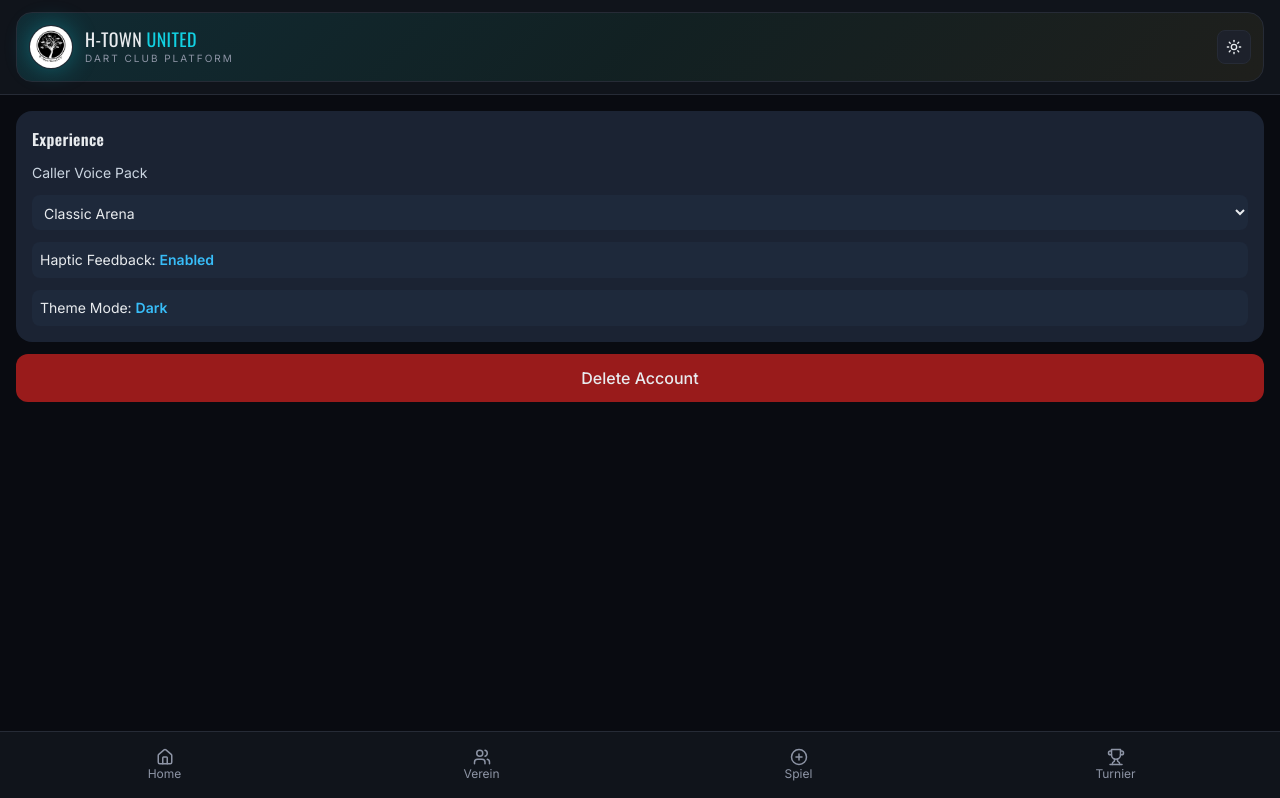
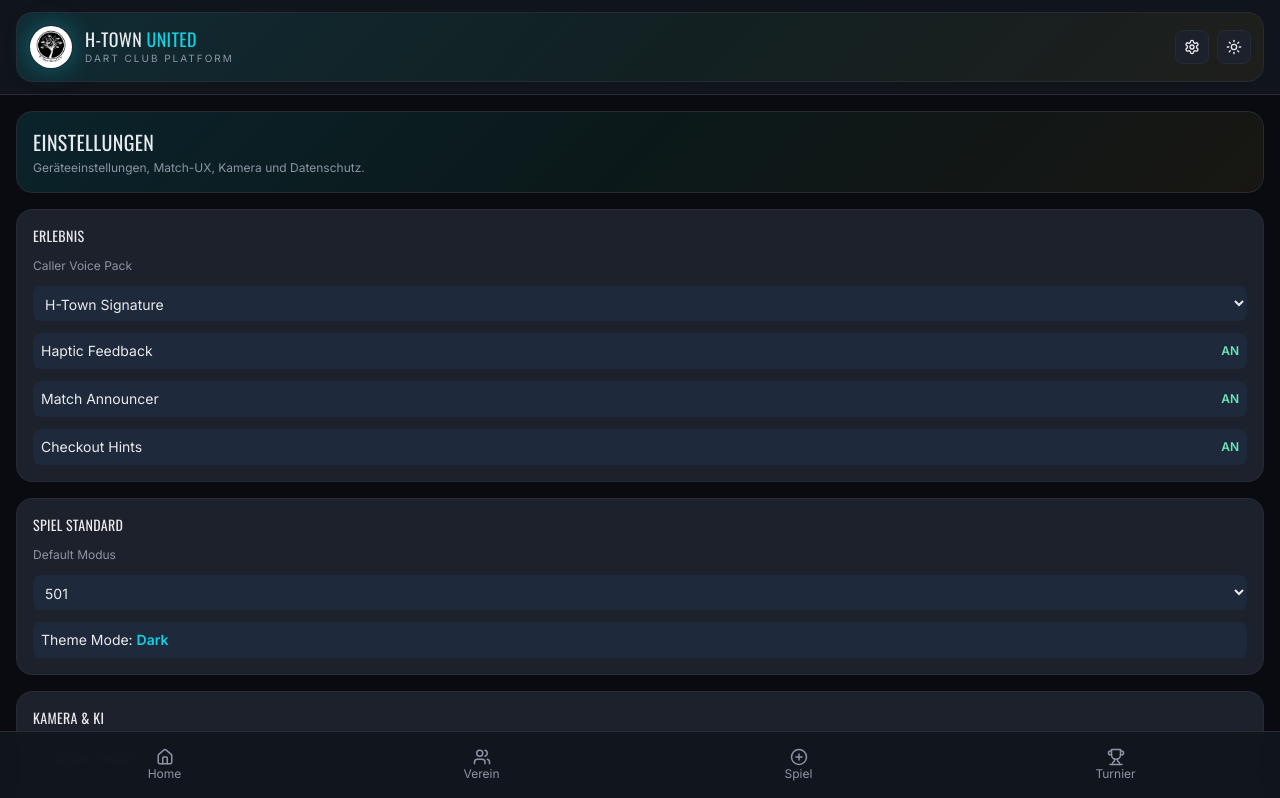
Before and after one commit to Martin-Mue/H-Town-United-Dartsapp-byClawdbot, a React (Vite) app in the folder frontend/: page /settings in a window 1280 px wide. Shown: the top 798 px of the page. Built offline with nearby package versions, Linux system fonts and the light colour scheme.

Commit message:
feat: route dashboard statistics correctly and expand settings controls

```diff
--- a/frontend/src/app/router/AppRouter.tsx
+++ b/frontend/src/app/router/AppRouter.tsx
@@ -10,6 +10,7 @@ import { LegResultScreen } from '../../features/games/LegResultScreen';
 import { MatchSummaryScreen } from '../../features/games/MatchSummaryScreen';
 import { MatchLivePage } from '../../features/games/MatchLivePage';
 import { TrainingPage } from '../../features/training/TrainingPage';
+import { StatisticsPage } from '../../features/statistics/StatisticsPage';
 
 /** Defines route map and animated slide transitions between screens. */
 export function AppRouter() {
@@ -32,6 +33,7 @@ export function AppRouter() {
             <Route path="/match/:matchId" element={<MatchLivePage />} />
             <Route path="/tournaments" element={<TournamentsPage />} />
             <Route path="/training" element={<TrainingPage />} />
+            <Route path="/statistics" element={<StatisticsPage />} />
             <Route path="/settings" element={<SettingsPage />} />
             <Route path="/leg-result" element={<LegResultScreen />} />
             <Route path="/match-summary" element={<MatchSummaryScreen />} />
--- a/frontend/src/components/layout/MobileShell.tsx
+++ b/frontend/src/components/layout/MobileShell.tsx
@@ -1,5 +1,6 @@
 import type { PropsWithChildren } from 'react';
-import { Sun, Moon } from 'lucide-react';
+import { Sun, Moon, Settings } from 'lucide-react';
+import { Link } from 'react-router-dom';
 import { useThemeMode } from '../../app/providers/ThemeProvider';
 import { BottomNavigation } from '../navigation/BottomNavigation';
 
@@ -26,9 +27,14 @@ export function MobileShell({ children }: PropsWithChildren) {
               </div>
             </div>
 
-            <button onClick={toggleMode} className="rounded-lg px-2 py-2 card-bg soft-border border" aria-label="Toggle theme">
-              {mode === 'dark' ? <Sun size={16} /> : <Moon size={16} />}
-            </button>
+            <div className="flex items-center gap-2">
+              <Link to="/settings" className="rounded-lg px-2 py-2 card-bg soft-border border" aria-label="Open settings">
+                <Settings size={16} />
+              </Link>
+              <button onClick={toggleMode} className="rounded-lg px-2 py-2 card-bg soft-border border" aria-label="Toggle theme">
+                {mode === 'dark' ? <Sun size={16} /> : <Moon size={16} />}
+              </button>
+            </div>
           </div>
         </div>
       </header>
--- a/frontend/src/features/dashboard/DashboardPage.tsx
+++ b/frontend/src/features/dashboard/DashboardPage.tsx
@@ -72,7 +72,7 @@ export function DashboardPage() {
   const quickActions = [
     { title: 'Neues Spiel', subtitle: '501 · 301 · Cricket', icon: Target, onClick: () => navigate('/new-game') },
     { title: 'Turnier', subtitle: 'K.O. · Round Robin', icon: Trophy, onClick: () => navigate('/tournaments') },
-    { title: 'Statistiken', subtitle: 'Ranglisten & Vergleiche', icon: BarChart3, onClick: () => navigate('/settings') },
+    { title: 'Statistiken', subtitle: 'Ranglisten & Vergleiche', icon: BarChart3, onClick: () => navigate('/statistics') },
     { title: 'Training', subtitle: 'Drills & Coaching', icon: Dumbbell, onClick: () => navigate('/training') },
   ];
 
--- a/frontend/src/features/settings/SettingsPage.tsx
+++ b/frontend/src/features/settings/SettingsPage.tsx
@@ -1,55 +1,89 @@
 import { useState } from 'react';
 import { useThemeMode } from '../../app/providers/ThemeProvider';
 
-/** Handles account-level preferences and destructive user actions. */
+/** Handles app preferences and account/privacy controls. */
 export function SettingsPage() {
+  const { mode, toggleMode } = useThemeMode();
+  const [voicePack, setVoicePack] = useState('H-Town Signature');
+  const [hapticsEnabled, setHapticsEnabled] = useState(true);
+  const [cameraOverlay, setCameraOverlay] = useState(true);
+  const [autoSuggestScore, setAutoSuggestScore] = useState(true);
+  const [quickCheckoutHints, setQuickCheckoutHints] = useState(true);
+  const [matchAnnouncer, setMatchAnnouncer] = useState(true);
+  const [defaultGameMode, setDefaultGameMode] = useState('X01_501');
+  const [privacyMode, setPrivacyMode] = useState(false);
   const [confirmDelete, setConfirmDelete] = useState(false);
-  const [voicePack, setVoicePack] = useState('Classic Arena');
-  const [hapticsEnabled, setHapticsEnabled] = useState(true);
-  const { mode, toggleMode } = useThemeMode();
 
   return (
-    <section className="space-y-3">
-      <div className="rounded-2xl bg-panel p-4 space-y-3">
-        <h3 className="font-semibold">Experience</h3>
-        <label className="text-sm text-slate-300 block">Caller Voice Pack</label>
-        <select
-          value={voicePack}
-          onChange={(event) => setVoicePack(event.target.value)}
-          className="w-full rounded-lg bg-slate-800 p-2 text-sm"
-        >
+    <section className="space-y-4 animate-[fadeIn_.25s_ease]">
+      <div className="hero-gradient rounded-2xl border soft-border p-4">
+        <h2 className="text-xl uppercase">Einstellungen</h2>
+        <p className="text-xs muted-text mt-1">Geräteeinstellungen, Match-UX, Kamera und Datenschutz.</p>
+      </div>
+
+      <div className="rounded-2xl card-bg border soft-border p-4 space-y-3">
+        <h3 className="text-sm uppercase">Erlebnis</h3>
+        <label className="text-xs muted-text block">Caller Voice Pack</label>
+        <select value={voicePack} onChange={(event) => setVoicePack(event.target.value)} className="w-full rounded-lg bg-slate-800 p-2 text-sm">
           <option>Classic Arena</option>
           <option>Pro Championship</option>
           <option>H-Town Signature</option>
         </select>
 
-        <button
-          onClick={() => setHapticsEnabled((value) => !value)}
-          className="w-full rounded-lg bg-slate-800 p-2 text-sm text-left"
-        >
-          Haptic Feedback: <span className="font-semibold text-accent">{hapticsEnabled ? 'Enabled' : 'Disabled'}</span>
-        </button>
+        <ToggleRow label="Haptic Feedback" value={hapticsEnabled} onToggle={() => setHapticsEnabled((v) => !v)} />
+        <ToggleRow label="Match Announcer" value={matchAnnouncer} onToggle={() => setMatchAnnouncer((v) => !v)} />
+        <ToggleRow label="Checkout Hints" value={quickCheckoutHints} onToggle={() => setQuickCheckoutHints((v) => !v)} />
+      </div>
 
+      <div className="rounded-2xl card-bg border soft-border p-4 space-y-3">
+        <h3 className="text-sm uppercase">Spiel Standard</h3>
+        <label className="text-xs muted-text block">Default Modus</label>
+        <select value={defaultGameMode} onChange={(event) => setDefaultGameMode(event.target.value)} className="w-full rounded-lg bg-slate-800 p-2 text-sm">
+          <option value="X01_301">301</option>
+          <option value="X01_501">501</option>
+          <option value="CRICKET">Cricket</option>
+          <option value="CUSTOM">Custom</option>
+        </select>
         <button onClick={toggleMode} className="w-full rounded-lg bg-slate-800 p-2 text-sm text-left">
-          Theme Mode: <span className="font-semibold text-accent">{mode === 'dark' ? 'Dark' : 'Light'}</span>
+          Theme Mode: <span className="font-semibold primary-text">{mode === 'dark' ? 'Dark' : 'Light'}</span>
         </button>
       </div>
 
+      <div className="rounded-2xl card-bg border soft-border p-4 space-y-3">
+        <h3 className="text-sm uppercase">Kamera & KI</h3>
+        <ToggleRow label="Kamera Overlay" value={cameraOverlay} onToggle={() => setCameraOverlay((v) => !v)} />
+        <ToggleRow label="Auto Score-Vorschlag" value={autoSuggestScore} onToggle={() => setAutoSuggestScore((v) => !v)} />
+      </div>
+
+      <div className="rounded-2xl card-bg border soft-border p-4 space-y-3">
+        <h3 className="text-sm uppercase">Datenschutz</h3>
+        <ToggleRow label="Privacy Mode (anonyme Namen in Listen)" value={privacyMode} onToggle={() => setPrivacyMode((v) => !v)} />
+      </div>
+
       <button className="w-full rounded-xl bg-red-800 p-3 font-medium" onClick={() => setConfirmDelete(true)}>
-        Delete Account
+        Account löschen
       </button>
 
       {confirmDelete && (
         <div className="rounded-xl border border-red-400/30 bg-red-950/50 p-4">
-          <p className="mb-3 text-sm text-red-100">Are you sure you want to permanently delete this account?</p>
+          <p className="mb-3 text-sm text-red-100">Willst du diesen Account wirklich dauerhaft löschen?</p>
           <div className="flex gap-2">
             <button className="flex-1 rounded-lg bg-slate-700 p-2" onClick={() => setConfirmDelete(false)}>
-              Cancel
+              Abbrechen
             </button>
-            <button className="flex-1 rounded-lg bg-red-700 p-2">Confirm Delete</button>
+            <button className="flex-1 rounded-lg bg-red-700 p-2">Löschen bestätigen</button>
           </div>
         </div>
       )}
     </section>
   );
 }
+
+function ToggleRow({ label, value, onToggle }: { label: string; value: boolean; onToggle: () => void }) {
+  return (
+    <button onClick={onToggle} className="w-full rounded-lg bg-slate-800 p-2 text-sm text-left flex items-center justify-between">
+      <span>{label}</span>
+      <span className={`text-xs font-semibold ${value ? 'text-emerald-300' : 'text-slate-400'}`}>{value ? 'AN' : 'AUS'}</span>
+    </button>
+  );
+}
--- /dev/null
+++ b/frontend/src/features/statistics/StatisticsPage.tsx
@@ -0,0 +1,119 @@
+import { useEffect, useMemo, useState } from 'react';
+
+type RankingEntry = { playerId: string; rating: number };
+type RecentMatch = { matchId: string; mode: string; winnerPlayerId: string | null; players: string[] };
+type DashboardSummary = { clubAverage: number; checkoutAverage: number; liveMatches: number; topScore180Count: number };
+type ManagedPlayer = {
+  id: string;
+  displayName: string;
+  currentAverage?: number;
+  checkoutPercentage?: number;
+  pressurePerformanceIndex?: number;
+  total180s?: number;
+};
+
+const PLAYER_STORAGE_KEY = 'htown-players';
+
+export function StatisticsPage() {
+  const [summary, setSummary] = useState<DashboardSummary | null>(null);
+  const [ranking, setRanking] = useState<RankingEntry[]>([]);
+  const [recent, setRecent] = useState<RecentMatch[]>([]);
+  const [error, setError] = useState<string | null>(null);
+
+  const localPlayers = useMemo<ManagedPlayer[]>(() => {
+    try {
+      const raw = window.localStorage.getItem(PLAYER_STORAGE_KEY);
+      return raw ? (JSON.parse(raw) as ManagedPlayer[]) : [];
+    } catch {
+      return [];
+    }
+  }, []);
+
+  useEffect(() => {
+    const load = async () => {
+      try {
+        setError(null);
+        const [summaryResponse, rankingResponse, recentResponse] = await Promise.all([
+          fetch('http://localhost:8080/api/analytics/dashboard-summary'),
+          fetch('http://localhost:8080/api/global-ranking'),
+          fetch('http://localhost:8080/api/game/recent'),
+        ]);
+
+        if (!summaryResponse.ok || !rankingResponse.ok || !recentResponse.ok) throw new Error();
+        setSummary((await summaryResponse.json()) as DashboardSummary);
+        setRanking(((await rankingResponse.json()) as { ranking: RankingEntry[] }).ranking);
+        setRecent(((await recentResponse.json()) as { matches: RecentMatch[] }).matches);
+      } catch {
+        setError('Statistik-Backend aktuell nicht erreichbar.');
+      }
+    };
+
+    void load();
+  }, []);
+
+  return (
+    <section className="space-y-4 animate-[fadeIn_.25s_ease]">
+      <div className="hero-gradient rounded-2xl border soft-border p-4">
+        <h2 className="text-xl uppercase">Statistiken</h2>
+        <p className="text-xs muted-text mt-1">Vereinsweite Auswertung, ELO und Spieler-Performance.</p>
+      </div>
+
+      <div className="grid grid-cols-2 gap-3">
+        <StatCard label="Club Average" value={String(summary?.clubAverage ?? 0)} />
+        <StatCard label="Checkout %" value={String(summary?.checkoutAverage ?? 0)} />
+        <StatCard label="Aktive Matches" value={String(summary?.liveMatches ?? 0)} />
+        <StatCard label="180er Gesamt" value={String(summary?.topScore180Count ?? 0)} />
+      </div>
+
+      <div className="rounded-2xl card-bg border soft-border p-4">
+        <h3 className="text-sm uppercase mb-2">Global Ranking</h3>
+        <div className="space-y-2 text-xs">
+          {ranking.slice(0, 10).map((entry, index) => (
+            <div key={entry.playerId} className="rounded-lg bg-slate-800 p-2 flex items-center justify-between">
+              <span>#{index + 1} {entry.playerId}</span>
+              <span className="primary-text font-semibold">{entry.rating}</span>
+            </div>
+          ))}
+          {ranking.length === 0 && <p className="muted-text">Noch kein Ranking verfügbar.</p>}
+        </div>
+      </div>
+
+      <div className="rounded-2xl card-bg border soft-border p-4">
+        <h3 className="text-sm uppercase mb-2">Spieler-Übersicht (lokal)</h3>
+        <div className="space-y-2 text-xs">
+          {localPlayers.map((player) => (
+            <div key={player.id} className="rounded-lg bg-slate-800 p-2">
+              <p className="font-semibold">{player.displayName}</p>
+              <p className="muted-text mt-1">Ø {player.currentAverage ?? 0} · Checkout {player.checkoutPercentage ?? 0}% · Pressure {player.pressurePerformanceIndex ?? 0}</p>
+            </div>
+          ))}
+          {localPlayers.length === 0 && <p className="muted-text">Noch keine lokalen Spielerprofile.</p>}
+        </div>
+      </div>
+
+      <div className="rounded-2xl card-bg border soft-border p-4">
+        <h3 className="text-sm uppercase mb-2">Letzte Spiele</h3>
+        <div className="space-y-2 text-xs">
+          {recent.map((match) => (
+            <div key={match.matchId} className="rounded-lg bg-slate-800 p-2 flex items-center justify-between gap-2">
+              <span>{match.players.join(' vs ')} · {match.mode.replace('_', ' ')}</span>
+              <span className="primary-text">{match.winnerPlayerId ?? '—'}</span>
+            </div>
+          ))}
+          {recent.length === 0 && <p className="muted-text">Noch keine Matches vorhanden.</p>}
+        </div>
+      </div>
+
+      {error && <p className="rounded-xl bg-amber-900/40 p-3 text-xs text-amber-100">{error}</p>}
+    </section>
+  );
+}
+
+function StatCard({ label, value }: { label: string; value: string }) {
+  return (
+    <article className="rounded-xl card-bg border soft-border p-3">
+      <p className="text-[11px] muted-text">{label}</p>
+      <p className="text-2xl font-semibold">{value}</p>
+    </article>
+  );
+}
```
